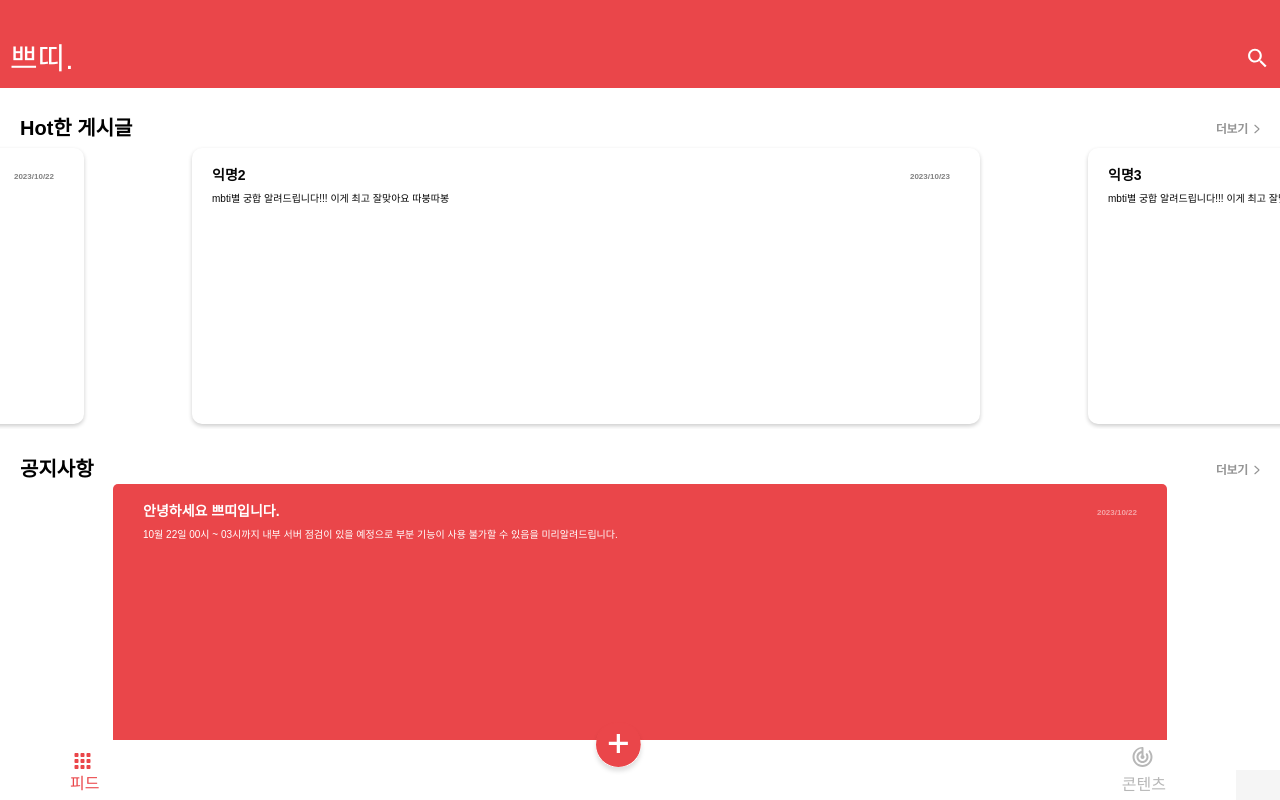
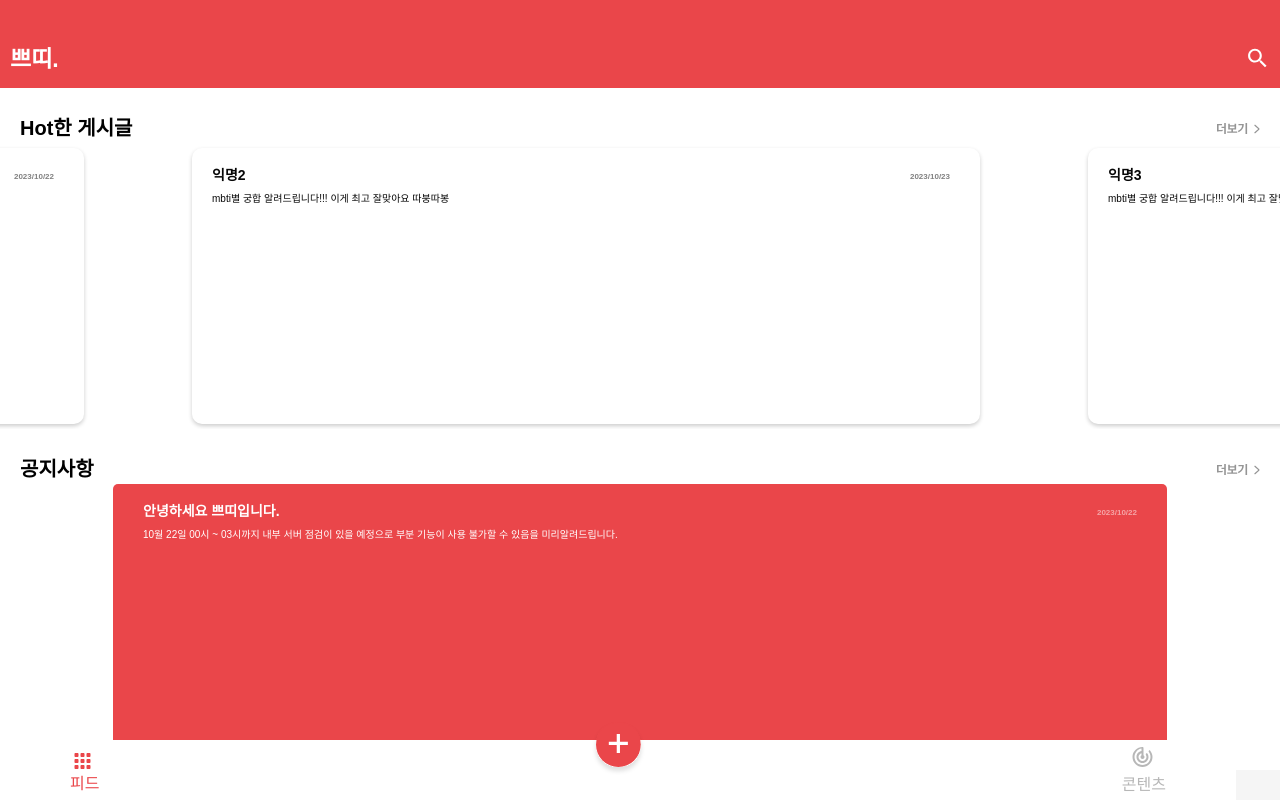
Before and after one commit to Theo-16-T1F7/T1F7-FE, a React (Create React App) app: page / in a window 1280 px wide. Built offline with nearby package versions, Linux system fonts and the light colour scheme; no server answers; a web font is replaced by a local one.

Commit message:
[design] 로고 사이즈 수정

```diff
--- a/src/components/Header/Header.styled.ts
+++ b/src/components/Header/Header.styled.ts
@@ -12,9 +12,10 @@ export const Header = styled.div<{ headercolor: string }>`
 
 export const Logo = styled.div<{ headercolor: string }>`
   color: ${(props: any) => (props.headercolor === 'red' ? props.theme.whiteColor : props.theme.redNormalColor)};
-  font-size: 30px;
+  font-size: 23px;
   margin-top: 30px;
   margin-left: 10px;
+  font-weight: 800;
 `;
 
 export const SearchIcon = styled.div`
```
